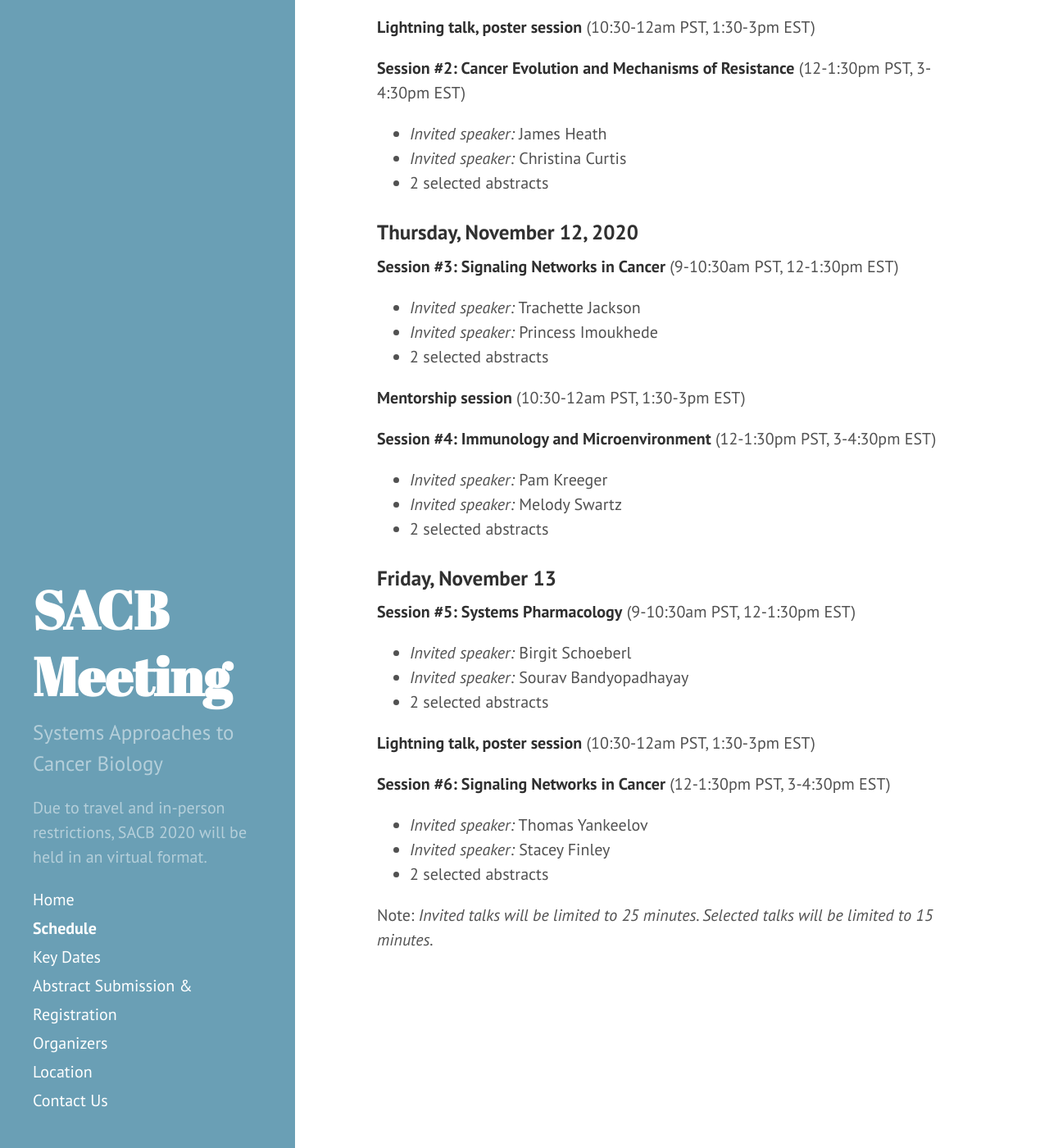
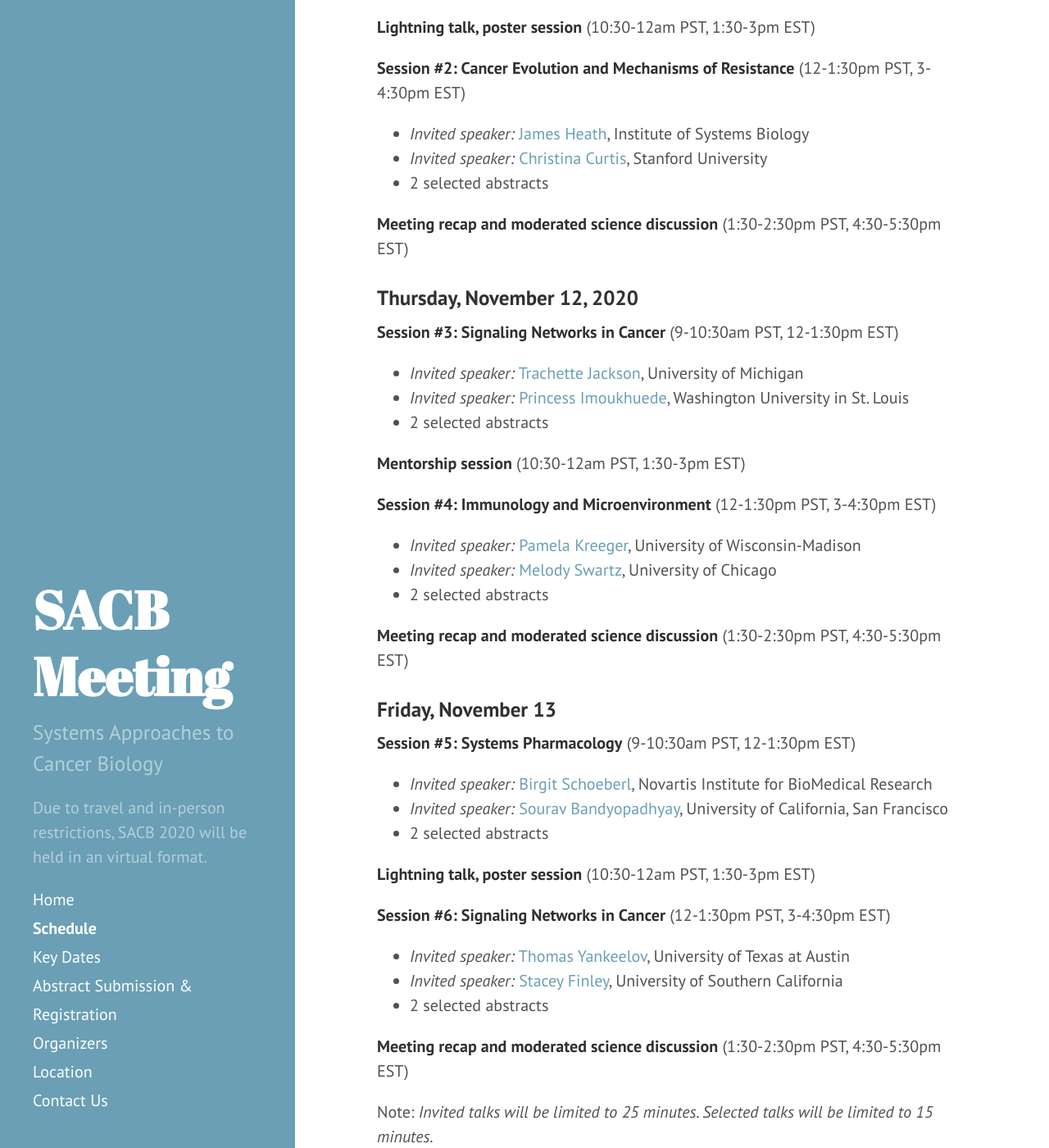
Before and after one commit to AECCSB/sacb-meeting, a Jekyll site: the page built from schedule.md, in a window 1280 px wide and 1400 px high, scrolled down 413 px. Shown: the whole window at 82% size. Built offline with Jekyll 4.4.1, drawn with Linux system fonts in a browser that asks for light colours; some of the changed text lies outside the part shown.

Commit message:
schedule and format updates

```diff
--- a/schedule.md
+++ b/schedule.md
@@ -8,44 +8,49 @@ The 2020 meeting will be held November 11–13, 2020 in a virtual format. More d
 ### Wednesday, November 11, 2020
 
 **Session #1: Tumor Heterogeneity and Metastasis** (9-10:30am PST, 12-1:30pm EST)
-- *Invited speaker:* Arthur Lander
-- *Invited speaker:* Michael Murrell
+- *Invited speaker:* [Arthur Lander](https://lander-office.bio.uci.edu/), University of California, Irvine
+- *Invited speaker:* [Michael Murrell](https://livingmatter.yale.edu/), Yale University
 - 2 selected abstracts
 
 **Lightning talk, poster session** (10:30-12am PST, 1:30-3pm EST)
 
 **Session #2: Cancer Evolution and Mechanisms of Resistance** (12-1:30pm PST, 3-4:30pm EST)
-- *Invited speaker:* James Heath
-- *Invited speaker:* Christina Curtis
+- *Invited speaker:* [James Heath](https://heath.isbscience.org/), Institute of Systems Biology
+- *Invited speaker:* [Christina Curtis](https://med.stanford.edu/curtislab.html), Stanford University
 - 2 selected abstracts
+
+**Meeting recap and moderated science discussion** (1:30-2:30pm PST, 4:30-5:30pm EST)
 
 ### Thursday, November 12, 2020
 
 **Session #3: Signaling Networks in Cancer** (9-10:30am PST, 12-1:30pm EST)
-- *Invited speaker:* Trachette Jackson
-- *Invited speaker:* Princess Imoukhede
+- *Invited speaker:* [Trachette Jackson](https://sites.lsa.umich.edu/tjacks/), University of Michigan
+- *Invited speaker:* [Princess Imoukhuede](https://sites.wustl.edu/imoukhuedelab/), Washington University in St. Louis
 - 2 selected abstracts
 
 **Mentorship session** (10:30-12am PST, 1:30-3pm EST)
 
 **Session #4: Immunology and Microenvironment** (12-1:30pm PST, 3-4:30pm EST)
-- *Invited speaker:* Pam Kreeger
-- *Invited speaker:* Melody Swartz
+- *Invited speaker:* [Pamela Kreeger](https://www.kreegerlab.org/), University of Wisconsin-Madison
+- *Invited speaker:* [Melody Swartz](https://pme.uchicago.edu/swartz_group/), University of Chicago
 - 2 selected abstracts
+
+**Meeting recap and moderated science discussion** (1:30-2:30pm PST, 4:30-5:30pm EST)
 
 ### Friday, November 13
 
 **Session #5: Systems Pharmacology** (9-10:30am PST, 12-1:30pm EST)
-- *Invited speaker:* Birgit Schoeberl
-- *Invited speaker:* Sourav Bandyopadhayay
+- *Invited speaker:* [Birgit Schoeberl](https://www.linkedin.com/in/bschoeberl), Novartis Institute for BioMedical Research
+- *Invited speaker:* [Sourav Bandyopadhyay](http://cancersignaling.net/), University of California, San Francisco
 - 2 selected abstracts
 
 **Lightning talk, poster session** (10:30-12am PST, 1:30-3pm EST)
 
 **Session #6: Signaling Networks in Cancer** (12-1:30pm PST, 3-4:30pm EST)
-- *Invited speaker:* Thomas Yankeelov
-- *Invited speaker:* Stacey Finley
+- *Invited speaker:* [Thomas Yankeelov](https://dellmed.utexas.edu/directory/thomas-yankeelov), University of Texas at Austin
+- *Invited speaker:* [Stacey Finley](http://csbl.usc.edu/), University of Southern California
 - 2 selected abstracts
 
+**Meeting recap and moderated science discussion** (1:30-2:30pm PST, 4:30-5:30pm EST)
 
 Note: *Invited talks will be limited to 25 minutes. Selected talks will be limited to 15 minutes.*
```
Also changed, not shown: keydates.md (+4 -0 lines), registration-abstract-submission.md (+2 -0 lines).
